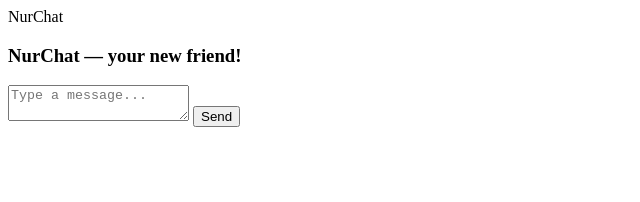
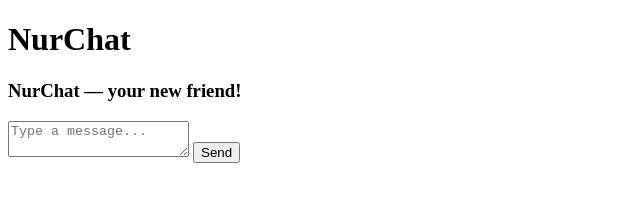
Before and after one commit to Nur-Games/NurChat, a plain HTML site: page index.html in a window 1280 px wide. Shown: the whole page, without its empty margins (0-640 px from the left). Drawn offline with nearby package versions, Linux system fonts and the light colour scheme.

Commit message:
Update index.html

```diff
--- a/index.html
+++ b/index.html
@@ -5,7 +5,7 @@
   <meta name="viewport" content="width=device-width, initial-scale=1, maximum-scale=1, user-scalable=no">
   <title>NurChat</title>
   <script src="https://cdnjs.cloudflare.com/ajax/libs/mathjs/12.4.0/math.min.js"></script>
-  <link rel="stylesheet" src="style.css>
+  <link rel="stylesheet" src="style.css">
 
   <h1>NurChat</h1>
   <h3 id="subtitle">NurChat — your new friend!</h3>
```
